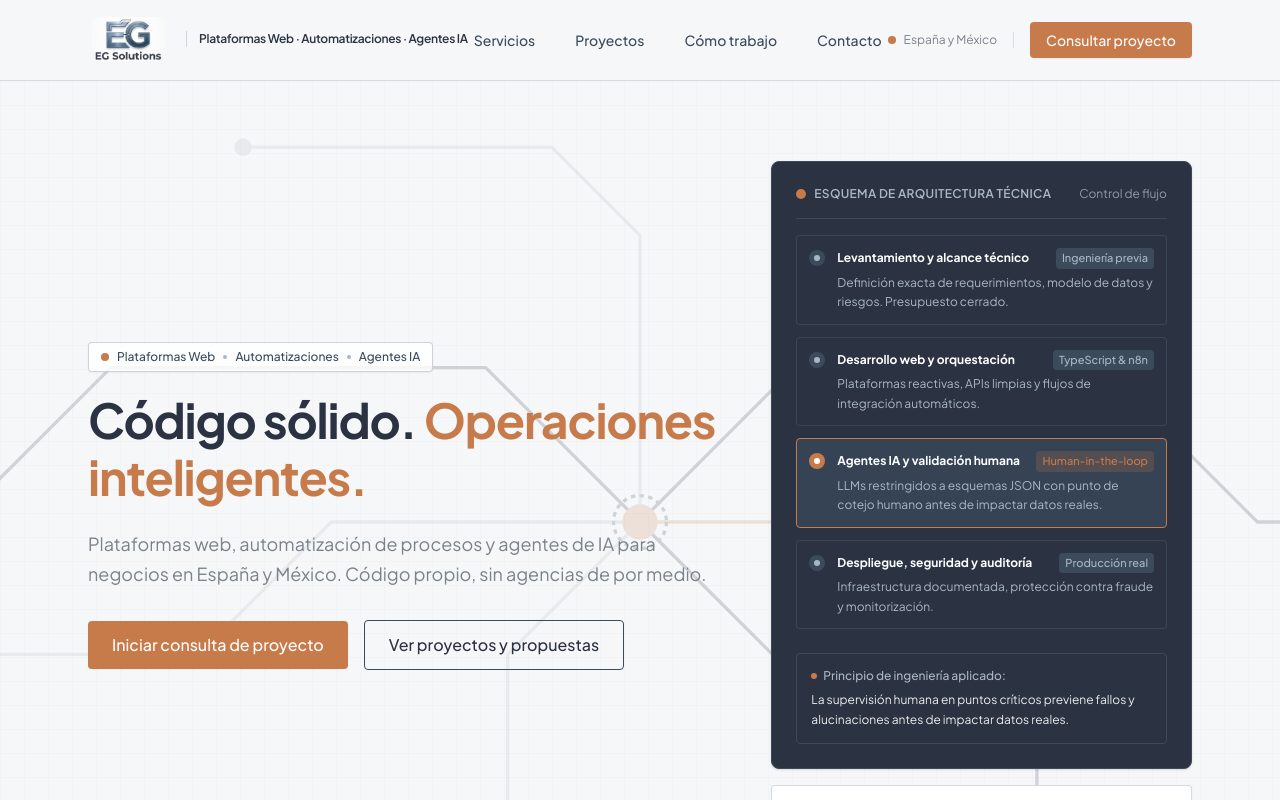
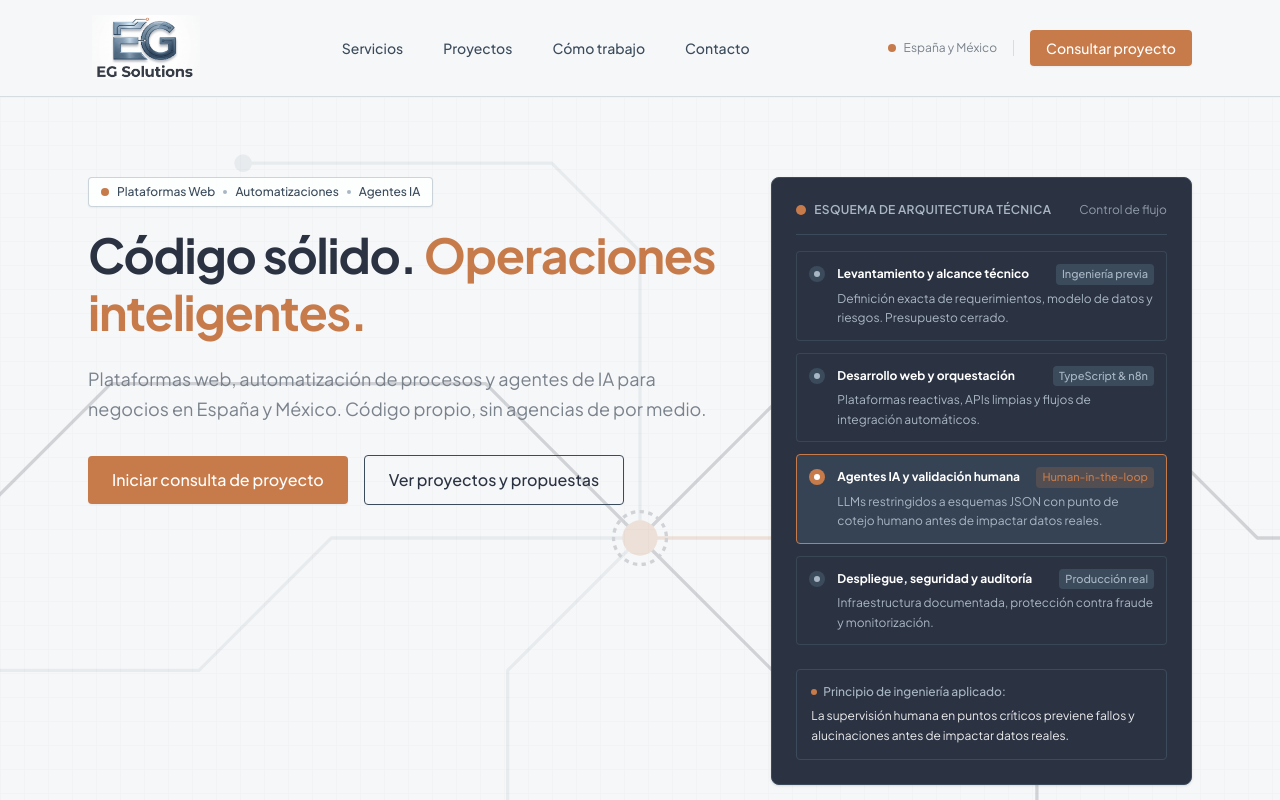
Before and after one commit to egarciav99/EG-solutions, a React (Vite) app: page / in a window 1280 px wide. Shown: the top 800 px of the page. Built offline with nearby package versions, Linux system fonts and the light colour scheme.

Commit message:
feat: update brand identity and header layout
- Add updated brand logo asset
- Increase header height and update logo size
- Adjust hero section alignment for better hierarchy

```diff
--- a/src/components/Header.tsx
+++ b/src/components/Header.tsx
@@ -40,7 +40,7 @@ export function Header({ onNavigate, onOpenConsultation }: HeaderProps) {
 
   return (
     <header className="sticky top-0 z-40 w-full border-b border-steel/40 bg-near-white/95 backdrop-blur-sm">
-      <div className="max-w-6xl mx-auto px-4 sm:px-6 h-20 flex items-center justify-between">
+      <div className="max-w-6xl mx-auto px-4 sm:px-6 h-24 flex items-center justify-between">
         {/* Brand */}
         <a
           href="#top"
@@ -52,7 +52,7 @@ export function Header({ onNavigate, onOpenConsultation }: HeaderProps) {
           id="brand-header-link"
           aria-label={BRAND_NAME}
         >
-          <Logo size="md" showTagline={true} />
+          <Logo size="lg" showTagline={false} />
         </a>
 
         {/* Desktop Navigation */}
--- a/src/components/Hero.tsx
+++ b/src/components/Hero.tsx
@@ -20,7 +20,7 @@ export function Hero({ onConsultationClick, onExploreProjectsClick }: HeroProps)
       <CircuitBackground layout={heroCircuitLayout} />
 
       <div className="relative z-10 max-w-6xl mx-auto px-4 sm:px-6">
-        <div className="grid grid-cols-1 lg:grid-cols-12 gap-12 lg:gap-10 items-center">
+        <div className="grid grid-cols-1 lg:grid-cols-12 gap-12 lg:gap-10 items-start">
           {/* Columna de texto principal */}
           <div className="lg:col-span-7 flex flex-col">
             {/* Pilares de marca desglosados */}
```
Also changed, not shown: logo/Logo EG.png.
